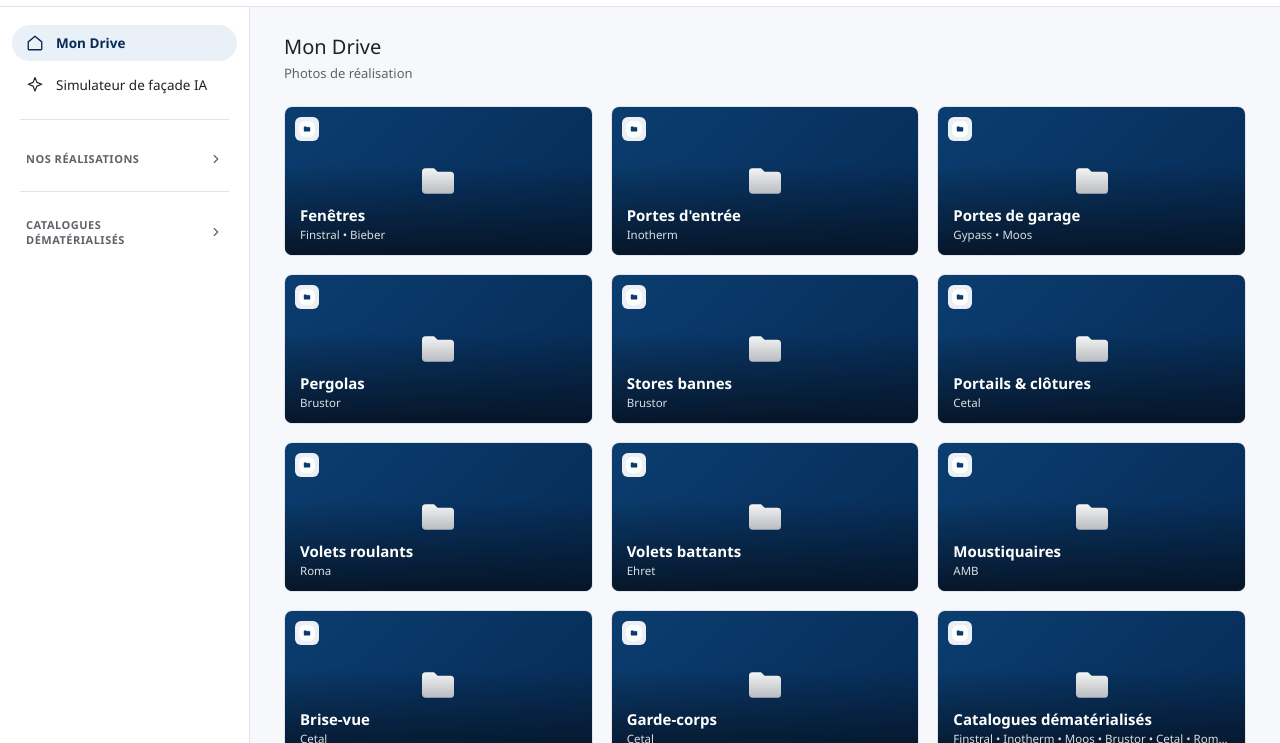
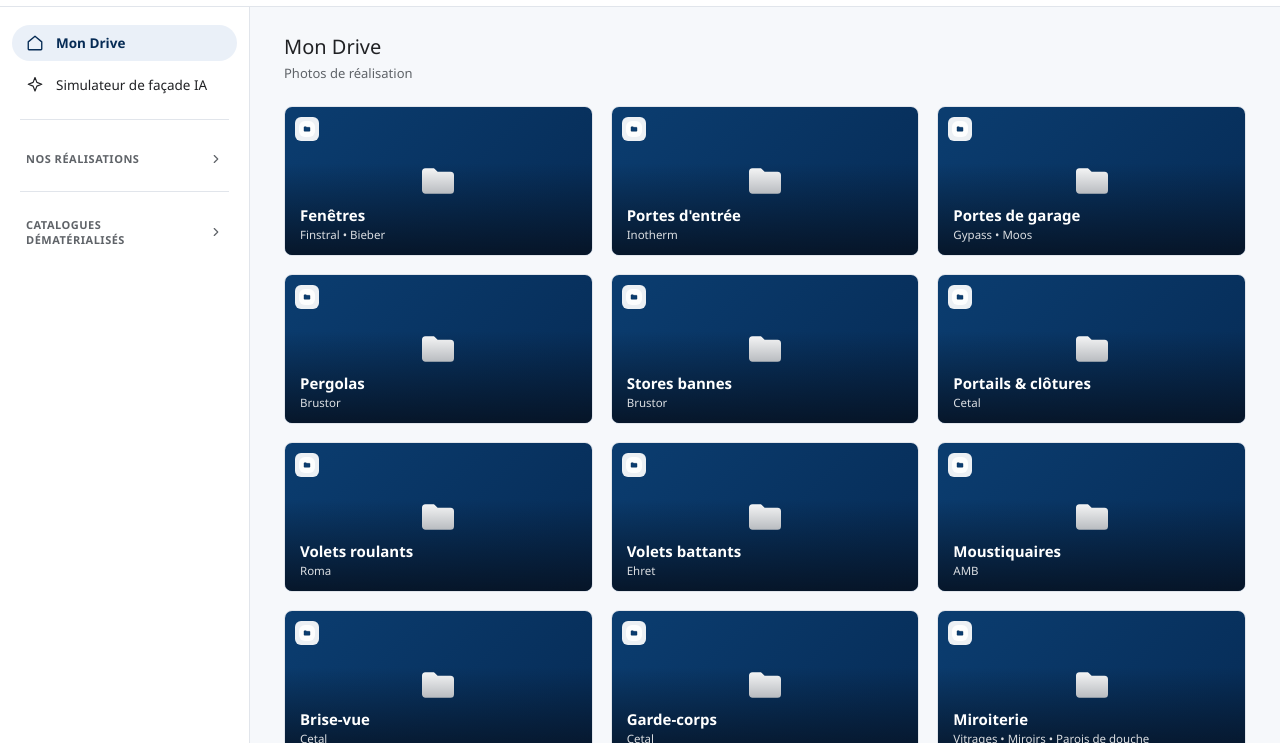
Before and after one commit to lucasfoultot/foultot-digital, a plain HTML site: page index.html in a window 1280 px wide. Shown: the part 57-800 px from the top of the page. Drawn offline with Linux system fonts and the light colour scheme.

Commit message:
Add entry for 'Miroiterie' in index.html

```diff
--- a/index.html
+++ b/index.html
@@ -2050,6 +2050,7 @@
 {key:"moustiquaires", name:"Moustiquaires", sub:"AMB"},
 {key:"brise-vue", name:"Brise-vue", sub:"Cetal"},
 {key:"garde-corps", name:"Garde-corps", sub:"Cetal"},
+{key:"miroiterie", name:"Miroiterie", sub:"Vitrages • Miroirs • Parois de douche"},
 {key:"catalogues-fournisseurs", name:"Catalogues dématérialisés", sub:"Finstral • Inotherm • Moos • Brustor • Cetal • Roma • Gypass", standalone:true},
 ];
 
```
